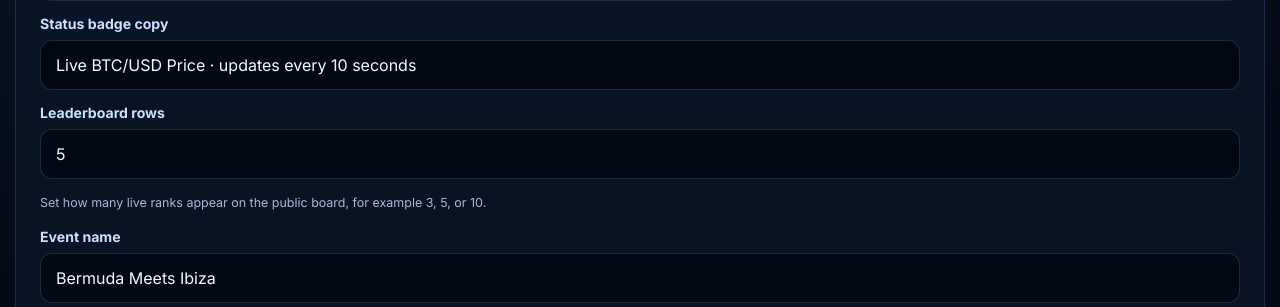
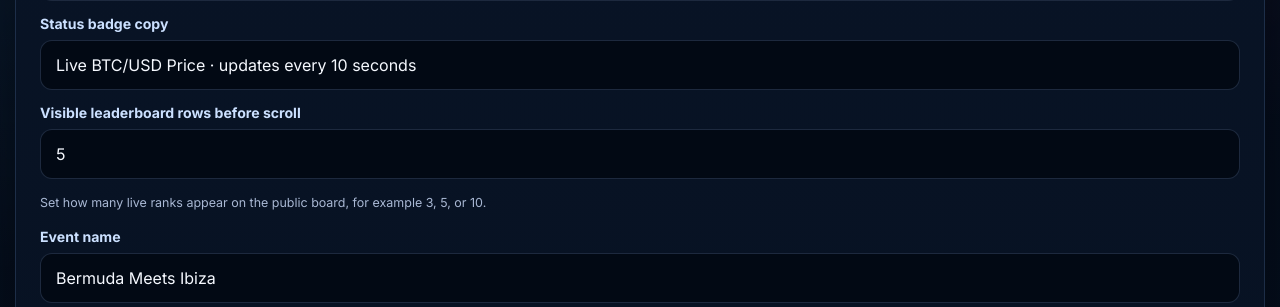
Before and after one commit to d63199682/cmc-btc-price-lock, a FastAPI app: page /admin in a window 1280 px wide. Shown: the part 556-863 px from the top of the page. Run offline with FastAPI, Linux system fonts and the light colour scheme; the visitor is signed in with stand-in values (Sample User, id 1); data comes from the database, SQL or seed files in the repository; data that the repository does not hold is empty.

Commit message:
Add files via upload

```diff
--- a/cmc_btc_price_lock_v4/cmc_btc_price_lock/app/templates/admin.html
+++ b/cmc_btc_price_lock_v4/cmc_btc_price_lock/app/templates/admin.html
@@ -70,7 +70,7 @@
             <input name="status_badge_copy" value="{{ config.status_badge_copy }}">
           </label>
           <label class="field">
-            <span>Leaderboard rows</span>
+            <span>Visible leaderboard rows before scroll</span>
             <input name="leaderboard_size" type="number" min="3" max="20" step="1" value="{{ config.leaderboard_size or 5 }}">
             <small>Set how many live ranks appear on the public board, for example 3, 5, or 10.</small>
           </label>
--- a/cmc_btc_price_lock_v4/cmc_btc_price_lock/app/templates/base.html
+++ b/cmc_btc_price_lock_v4/cmc_btc_price_lock/app/templates/base.html
@@ -7,7 +7,7 @@
   <link rel="preconnect" href="https://fonts.googleapis.com">
   <link rel="preconnect" href="https://fonts.gstatic.com" crossorigin>
   <link href="https://fonts.googleapis.com/css2?family=Inter:wght@400;500;600;700;800;900&display=swap" rel="stylesheet">
-  <link rel="stylesheet" href="/static/css/styles.css">
+  <link rel="stylesheet" href="/static/css/styles.css?v=8">
   {% block head %}{% endblock %}
 </head>
 <body class="theme-shell {% block body_class %}{% endblock %}">
--- a/cmc_btc_price_lock_v4/cmc_btc_price_lock/app/templates/dashboard.html
+++ b/cmc_btc_price_lock_v4/cmc_btc_price_lock/app/templates/dashboard.html
@@ -66,7 +66,7 @@
     <section class="leaderboard-panel glass-card leaderboard-panel-v3">
       <div class="leaderboard-head leaderboard-head-v3">
         <div>
-          <div class="eyebrow" id="leaderboardEyebrow">Current leaders</div>
+          <div class="eyebrow" id="leaderboardEyebrow">Leaders</div>
           <h2 id="leaderboardTitle">Closest to the live BTC/USD market right now</h2>
           <p class="leaderboard-subcopy" id="leaderboardSubcopy">Live BTC/USD Price updates every 10 seconds. Final winner locks at 11:00 PM.</p>
         </div>
@@ -77,7 +77,7 @@
         <strong>Example used for every row:</strong> Bitcoin · 10 BTC position · $150 spread cost
       </div>
 
-      <div class="leaderboard-table-wrap leaderboard-table-wrap-fixed">
+      <div class="leaderboard-table-wrap leaderboard-table-wrap-fixed" id="leaderboardTableWrap">
         <table class="leaderboard-table leaderboard-table-compact">
           <thead>
             <tr>
@@ -127,5 +127,5 @@
 {% endblock %}
 
 {% block scripts %}
-<script src="/static/js/dashboard.js"></script>
+<script src="/static/js/dashboard.js?v=8"></script>
 {% endblock %}
--- a/cmc_btc_price_lock_v4/cmc_btc_price_lock/app/templates/index.html
+++ b/cmc_btc_price_lock_v4/cmc_btc_price_lock/app/templates/index.html
@@ -178,6 +178,7 @@
 
         <fieldset class="interest-block">
           <legend>Product interest</legend>
+          <p class="field-subnote interest-helper">Private Markets = e.g. SpaceX, OpenAI.</p>
           <div class="chip-select-row">
             {% for choice in product_interest_choices %}
             <label class="toggle-chip">
@@ -186,7 +187,6 @@
             </label>
             {% endfor %}
           </div>
-          <p class="field-subnote interest-helper">Private Markets = e.g. SpaceX, OpenAI.</p>
         </fieldset>
 
         <div class="consent-block">
```
